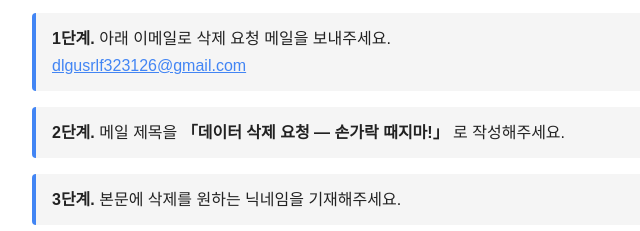
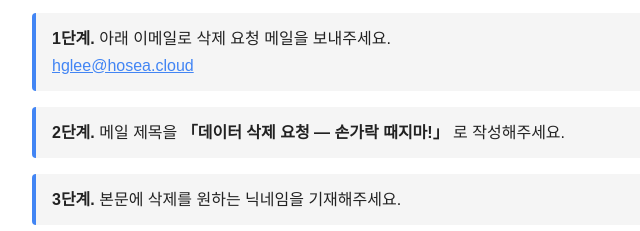
Before and after one commit to seasea-ya/privacy, a plain HTML site: page delete.html in a window 1280 px wide. Shown: the part 217-448 px from the top of the page, 248-888 px from the left. Drawn offline with Linux system fonts and the light colour scheme.

Commit message:
문의 이메일 hglee@hosea.cloud 로 변경

```diff
--- a/delete.html
+++ b/delete.html
@@ -23,7 +23,7 @@
   <h2>삭제 요청 방법</h2>
   <div class="step">
     <strong>1단계.</strong> 아래 이메일로 삭제 요청 메일을 보내주세요.<br>
-    <a href="mailto:dlgusrlf323126@gmail.com">dlgusrlf323126@gmail.com</a>
+    <a href="mailto:hglee@hosea.cloud">hglee@hosea.cloud</a>
   </div>
   <div class="step">
     <strong>2단계.</strong> 메일 제목을 <strong>「데이터 삭제 요청 — 손가락 때지마!」</strong> 로 작성해주세요.
```
Also changed, not shown: index.html (+1 -1 lines).
